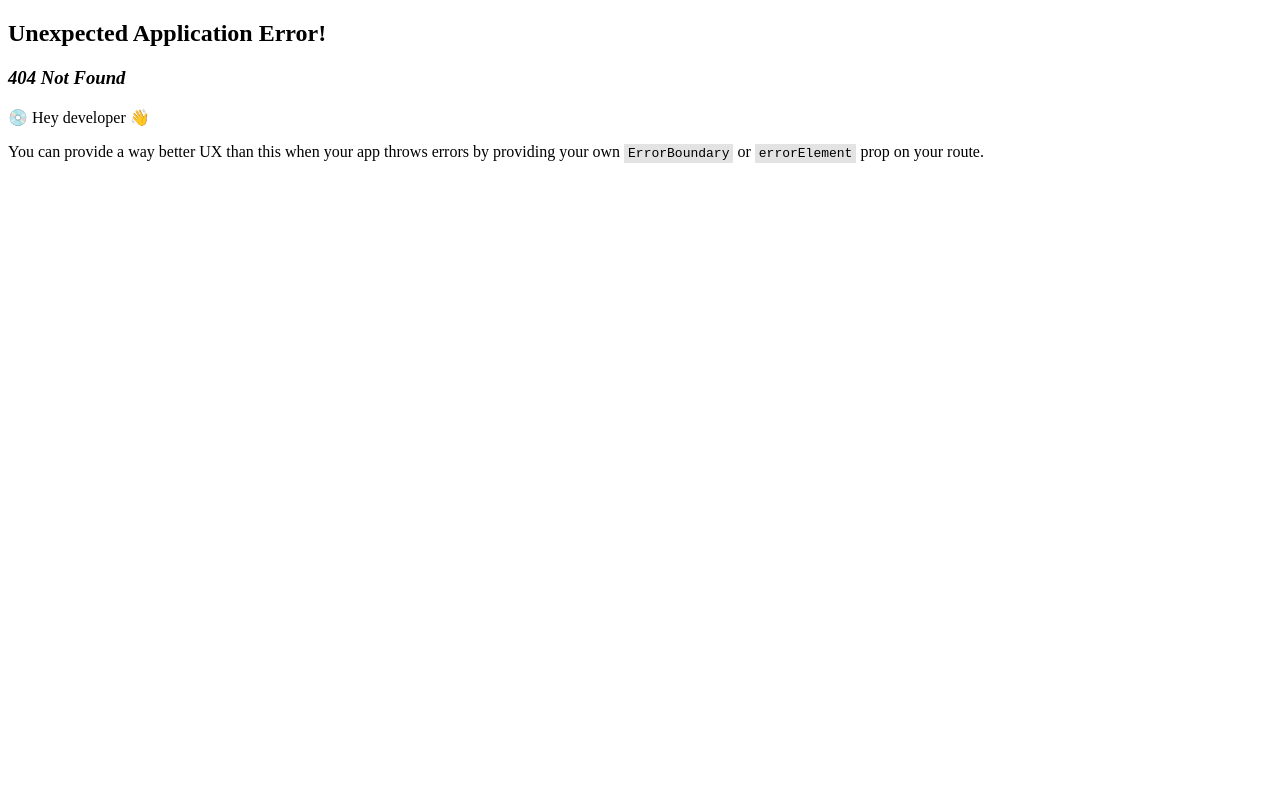
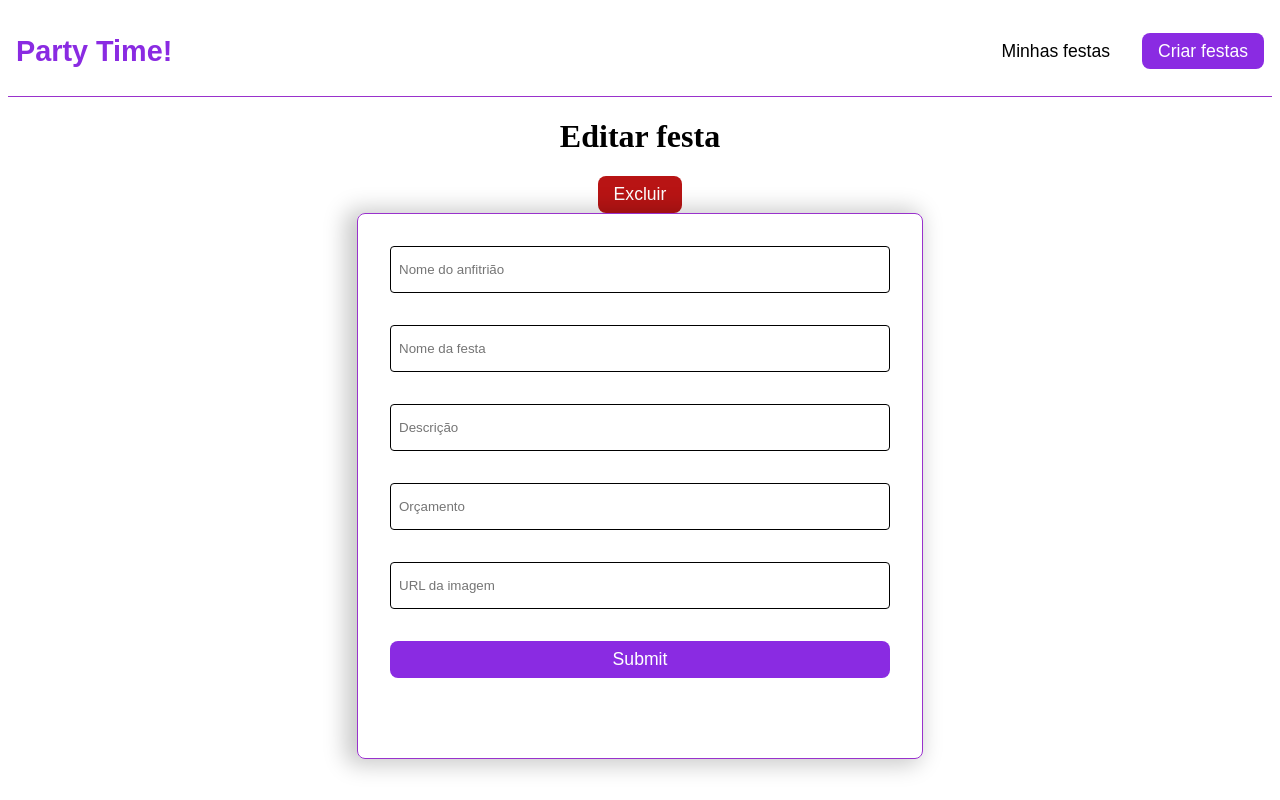
Before and after one commit to M4rcoos/projeto-festas-fullstack, a React (Vite) app in the folder frontend/front/: page /atualizar/1 in a window 1280 px wide. Before the commit this address had no page. Built offline with nearby package versions, Linux system fonts and the light colour scheme; no server answers.

Commit message:
feat: creating warn list empity

```diff
--- a/frontend/front/package.json
+++ b/frontend/front/package.json
@@ -16,6 +16,7 @@
     "axios": "^1.6.2",
     "material-react-toastify": "^2.0.1",
     "react": "^18.2.0",
+    "react-confirm-alert": "^3.0.6",
     "react-dom": "^18.2.0",
     "react-hook-form": "^7.48.2",
     "react-toastify": "^9.1.3",
--- a/frontend/front/src/Router/router.tsx
+++ b/frontend/front/src/Router/router.tsx
@@ -14,7 +14,7 @@ export const Routes = () =>{
         element : <CreateParty/>
     },
     {
-        path : '/atualizar',
+        path : '/atualizar/:_id',
         element : <Details/>
     },
     ]);
--- a/frontend/front/src/components/CardParty/CardParty.tsx
+++ b/frontend/front/src/components/CardParty/CardParty.tsx
@@ -1,8 +1,10 @@
 import React, { useEffect, useState } from 'react';
 import { apiParty } from '../../provider/party';
 import * as C from './CardPartyStyles';
+import search from '../../assets/searchZero.svg'
 
 interface IParty {
+  _id: string;
   title: string;
   author: string;
   description: string;
@@ -14,13 +16,17 @@ interface IParty {
 export const CardParty = () => {
   const [parties, setParties] = useState<IParty[]>([]);
 
+
  useEffect(()=>{
-  apiParty.get('/').then((response)=> setParties(response.data));
+  apiParty.get('/')
+  .then((response)=> {setParties(response.data)}
+  );
  },[])
 
   return (
    <>
-   {
+
+   {parties.length > 0 ? (
       parties.map((party, index) => (
         <C.Card key={index}>
           <C.DivImg>
@@ -29,10 +35,20 @@ export const CardParty = () => {
           </C.DivImg>
           <C.Footer>
             <C.Title>{party.title}</C.Title>
-          <C.Btn>Detalhes</C.Btn>
+            <C.Btn  to={`/atualizar/${party._id}`}>Detalhes</C.Btn>
           </C.Footer>
         </C.Card>
       ))
+   ) : <>
+     <C.CardNone>
+
+<C.TitleSearch>
+  Crie uma festa ...
+</C.TitleSearch>
+<img src={search} alt={"mulher procurando alguma coisa"} />
+</C.CardNone>
+   </>
+
    }
    </>
   );
--- a/frontend/front/src/components/CardParty/CardPartyStyles.ts
+++ b/frontend/front/src/components/CardParty/CardPartyStyles.ts
@@ -1,3 +1,4 @@
+import { Link } from "react-router-dom";
 import styled from "styled-components";
 
 export const Card = styled.div`
@@ -6,6 +7,9 @@ width: 400px;
 @media (max-width: 430px) {
   width: 300px;
   }
+`
+export const CardNone = styled.div`
+
 `
 export const Img = styled.img`
   width: 100%;
@@ -38,13 +42,21 @@ border-bottom-right-radius: 4px;
 border-bottom-left-radius: 4px;
 `
 
-export const Title = styled.h4`
+export const TitleSearch = styled.h1`
+font-family: Arial, Helvetica, sans-serif;
+    font-size: 2rem;
+    overflow: hidden;
+    color:#9932cc;
+    text-align: center;
+
+`
+export const Title = styled.h1`
 font-family: Arial, Helvetica, sans-serif;
     font-size: 1rem;
     overflow: hidden;
 
 `
-export const Btn = styled.a`
+export const Btn = styled(Link)`
  text-decoration: none;
     padding: 4px 12px;
     border-radius:4px;
--- a/frontend/front/src/components/Form/Form.tsx
+++ b/frontend/front/src/components/Form/Form.tsx
@@ -12,6 +12,10 @@ interface IParty {
   budget: number;
   image: string;
 }
+
+
+
+
 
 export const PartyForm = () => {
 const { register, handleSubmit, reset } = useForm<IParty>();
@@ -29,7 +33,6 @@ export const PartyForm = () => {
     });
   reset();
 };
-
   return (
     <C.Form onSubmit={handleSubmit(onSubmit)}>
       <C.Input {...register('author')} placeholder="Nome do anfitrião" required />
--- a/frontend/front/src/components/Form/FormStyles.ts
+++ b/frontend/front/src/components/Form/FormStyles.ts
@@ -6,8 +6,7 @@ flex-direction: column;
 gap:2rem;
 
 width: 500px;
-height: 70vh;
-padding: 1rem 2rem;
+padding: 2rem 2rem 5rem 2rem;
 border: 1px solid #9932CC;
 border-radius:8px;
 box-shadow: -7px 1px 22px 5px rgba(0,0,0,0.21);
@@ -17,7 +16,7 @@ box-shadow: -7px 1px 22px 5px rgba(0,0,0,0.21);
   }
   @media (max-width: 420px) {
     width: 280px;
-padding: 1rem;
+padding: 2rem 2rem 4rem 2rem;
   }
 `
 export const Input = styled.input`
@@ -50,3 +49,23 @@ border: none;
       background-color:#9932CC
     }
 `
+export const InputDelet = styled.button`
+
+text-decoration: none;
+    padding: 8px 16px;
+    border-radius:8px;
+    cursor: pointer;
+    color: #fff;
+
+    font-family: Arial, Helvetica, sans-serif;
+    font-size: 1.1rem;
+    transition: 0.7s;
+    background-color: #b81414  ;
+border: none;
+
+
+
+    &:hover {
+      background-color: #e61919
+    }
+`
--- /dev/null
+++ b/frontend/front/src/components/Form/FormUpdate.tsx
@@ -0,0 +1,107 @@
+import * as C from './FormStyles';
+import React, { useEffect, useState } from 'react';
+import { useForm } from 'react-hook-form';
+import { apiParty } from '../../provider/party';
+import { toast } from 'react-toastify';
+import 'react-toastify/dist/ReactToastify.css';
+import { useParams } from 'react-router-dom';
+import { useNavigate } from 'react-router-dom';
+import { confirmAlert } from 'react-confirm-alert';
+import 'react-confirm-alert/src/react-confirm-alert.css';
+
+interface IParty {
+  _id: string;
+  title: string;
+  author: string;
+  description: string;
+  budget: number;
+  image: string;
+  services: any[];
+
+}
+
+export const PartyForm = () => {
+  const navigate = useNavigate();
+  const { register, handleSubmit, reset } = useForm<IParty>();
+  const { _id } = useParams<{ _id: string }>();
+  const [formData, setFormData] = useState<IParty | null>(null)
+
+  useEffect(() => {
+    if (_id) {
+      apiParty.get(`/${_id}`).then((response) => {
+        const data = response.data;
+        if (data) {
+          reset({
+            title: data.title,
+            author: data.author,
+            description: data.description,
+            budget: data.budget,
+            image: data.image,
+          });
+        }
+      });
+    }
+  }, [_id, reset]);
+
+  const onSubmit = (formData: IParty) => {
+    apiParty
+      .put(`/${_id}`, formData)
+      .then((response) => {
+        if (response.data) {
+          toast.success(response.data.msg);
+          reset({ ...formData })
+        }
+      })
+      .catch(() => {
+        toast.error("Erro ao atualizar festa");
+      });
+    reset();
+  };
+  const onDelete = () => {
+    confirmAlert({
+      title: 'Excluir',
+      message: 'Tem certeza?',
+      buttons: [
+        {
+          label: 'Sim',
+          onClick: () => {
+            apiParty
+              .delete(`/${_id}`)
+              .then((response) => {
+                if (response.data) {
+                  toast.success(response.data.msg + "Voltando para a pagina inicial");
+                  reset()
+                }
+              })
+              .catch(() => {
+                toast.error("Erro ao deletar festa");
+              });
+            reset();
+            setTimeout(() => {
+              navigate('/');
+            }, 5000); //
+          }
+        },
+        {
+          label: 'Não',
+          onClick: () => navigate('/atualizar/' + _id)
+        }
+      ]
+    });
+  };
+
+  return (
+    <>
+      <C.InputDelet onClick={onDelete}>Excluir</C.InputDelet>
+
+    <C.Form onSubmit={handleSubmit(onSubmit)}>
+      <C.Input {...register('author')} placeholder="Nome do anfitrião" required />
+      <C.Input {...register('title')} placeholder="Nome da festa" required />
+      <C.Input {...register('description')} placeholder="Descrição" required />
+      <C.Input {...register('budget')} placeholder="Orçamento" required />
+      <C.Input {...register('image')} placeholder="URL da imagem" required />
+      <C.InputSubmit type="submit" />
+    </C.Form>
+    </>
+  );
+};
--- a/frontend/front/src/pages/createParty/index.tsx
+++ b/frontend/front/src/pages/createParty/index.tsx
@@ -1,9 +1,10 @@
-import React from 'react';
+
 import { Header } from '../../components/Header/Header';
 import { PartyForm } from '../../components/Form/Form';
 import * as C from './styles'
 import { ToastContainer } from 'react-toastify';
 import 'react-toastify/dist/ReactToastify.css';
+
 
 export const CreateParty = ()=>{
 
--- a/frontend/front/src/pages/details/index.tsx
+++ b/frontend/front/src/pages/details/index.tsx
@@ -1,10 +1,20 @@
-import React from 'react';
-import {CardParty} from "../../components/CardParty/CardParty"
+import { Header } from '../../components/Header/Header';
+import { PartyForm } from '../../components/Form/FormUpdate';
+import { ToastContainer } from 'react-toastify';
+
+import * as C from './styles'
+
 
 export const Details = ()=>{
   return (
     <div>
-      <h1 style={{textAlign:'center'}}>DETALHES</h1>
+      <Header/>
+      <C.Section>
+      <h1 style={{textAlign:'center'}}>Editar festa</h1>
+
+      <PartyForm/>
+      <ToastContainer style={{marginTop:70}} />
+      </C.Section>
 
     </div>
   )
--- a/frontend/front/src/pages/details/styles.ts
+++ b/frontend/front/src/pages/details/styles.ts
@@ -0,0 +1,8 @@
+import styled from "styled-components"
+
+export const Section = styled.div`
+display:flex;
+flex-direction: column;
+align-items: center;
+justify-content: center;
+`
```
Also changed, not shown: frontend/front/src/assets/searchZero.svg (added), 1 other file (tests, documents, lock files or other folders). Lines whose indentation alone changed are shown as unchanged.
